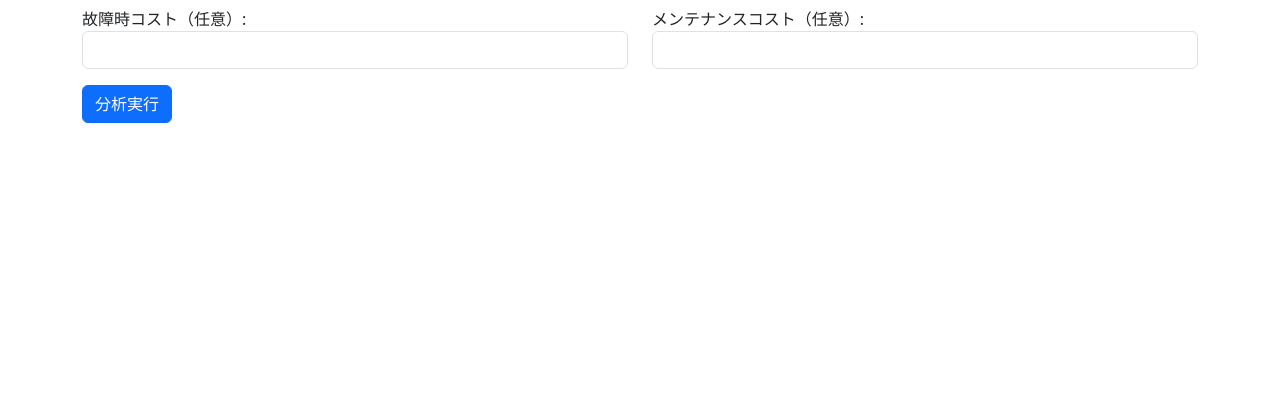
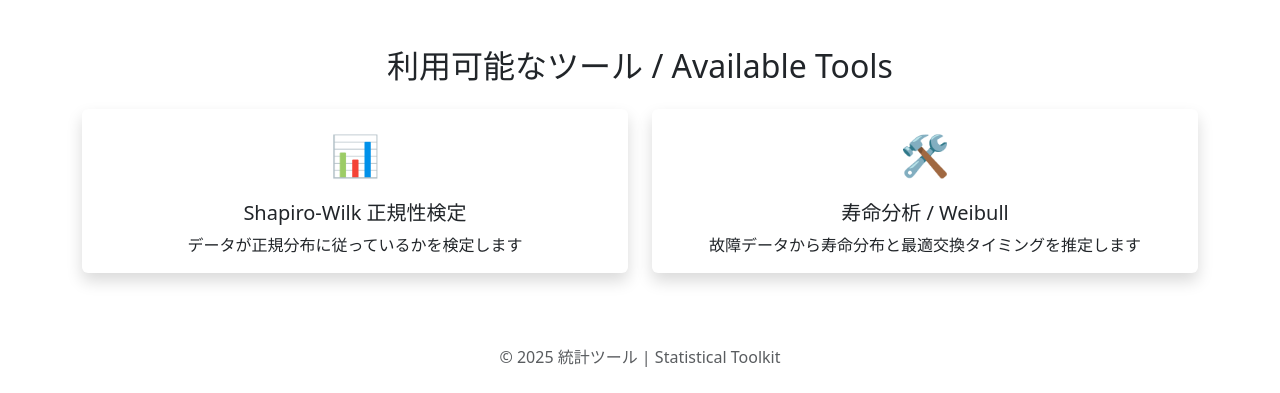
Before and after one commit to FlausK/shapiro-web, a Flask app: page /shapiro in a window 1280 px wide. Shown: the part 457-850 px from the top of the page. Before the commit the page ends 580 px from the top, so only its background shows below. Run offline with Flask 3, Linux system fonts and the light colour scheme.

Commit message:
new template

```diff
--- a/templates/shapiro.html
+++ b/templates/shapiro.html
@@ -2,67 +2,82 @@
 <html lang="ja">
 <head>
   <meta charset="UTF-8">
-  <title>統計ツール - Shapiro & 寿命分析</title>
+  <meta name="viewport" content="width=device-width, initial-scale=1">
+  <title>統計ツール - Statistical Tools</title>
   <link href="https://cdn.jsdelivr.net/npm/bootstrap@5.3.0/dist/css/bootstrap.min.css" rel="stylesheet">
   <style>
-    .result-table {
-      margin-top: 20px;
-      border-collapse: collapse;
-      width: 100%;
+    .hero {
+      background: url('https://images.unsplash.com/photo-1504384764586-bb4cdc1707b0?fit=crop&w=1950&q=80') no-repeat center center;
+      background-size: cover;
+      height: 400px;
+      color: white;
+      display: flex;
+      align-items: center;
+      justify-content: center;
+      text-align: center;
     }
-    .result-table th, .result-table td {
-      border: 1px solid #ccc;
-      padding: 8px;
-      text-align: left;
+    .hero h1 {
+      font-size: 3rem;
+      font-weight: bold;
+    }
+    .category-card {
+      border: none;
+      text-align: center;
+      transition: transform 0.2s;
+    }
+    .category-card:hover {
+      transform: scale(1.05);
+    }
+    .category-icon {
+      font-size: 2.5rem;
     }
   </style>
 </head>
-<body class="container mt-4">
-  <h1 class="mb-4">Shapiro-Wilk検定 ＆ 寿命分析</h1>
+<body>
+  <nav class="navbar navbar-expand-lg navbar-dark bg-dark">
+    <div class="container">
+      <a class="navbar-brand" href="#">統計ツール</a>
+    </div>
+  </nav>
 
-  <form method="POST">
-    <h3>📊 Shapiro-Wilk 正規性検定</h3>
-    <label>数値データ（カンマ or スペース区切り）:</label>
-    <textarea name="data" class="form-control mb-3" rows="3">{{ request.form.get('data', '') }}</textarea>
+  <header class="hero">
+    <div>
+      <h1>統計ツールへようこそ</h1>
+      <p class="lead">Welcome to the Statistical Tools Hub</p>
+    </div>
+  </header>
 
-    {% if message %}
-      <div class="alert alert-warning">{{ message }}</div>
-    {% endif %}
-
-    {% if decision_label %}
-      <div class="alert alert-{{ label_color }}">{{ decision_label }}</div>
-    {% endif %}
-
-    {{ table_html | safe }}
-
-    {% if show_plot %}
-      <h5 class="mt-4">グラフ</h5>
-      <img src="/plot.png" class="img-fluid">
-    {% endif %}
-
-    <hr class="my-4">
-
-    <h3>🛠️ 寿命分析</h3>
-    <label>故障までのデータ（カンマ or スペース区切り）:</label>
-    <textarea name="lifespan_data" class="form-control mb-3" rows="3">{{ lifespan_input or '' }}</textarea>
-
-    <div class="row mb-3">
+  <div class="container mt-5">
+    <h2 class="text-center mb-4">利用可能なツール / Available Tools</h2>
+    <div class="row g-4">
       <div class="col-md-6">
-        <label>故障時コスト（任意）:</label>
-        <input type="number" name="failure_cost" class="form-control" step="any" value="{{ failure_cost or '' }}">
+        <a href="/shapiro" class="text-decoration-none">
+          <div class="card category-card shadow">
+            <div class="card-body">
+              <div class="category-icon mb-3">📊</div>
+              <h5 class="card-title">Shapiro-Wilk 正規性検定</h5>
+              <p class="card-text">データが正規分布に従っているかを検定します</p>
+            </div>
+          </div>
+        </a>
       </div>
       <div class="col-md-6">
-        <label>メンテナンスコスト（任意）:</label>
-        <input type="number" name="maint_cost" class="form-control" step="any" value="{{ maint_cost or '' }}">
+        <a href="/lifespan" class="text-decoration-none">
+          <div class="card category-card shadow">
+            <div class="card-body">
+              <div class="category-icon mb-3">🛠️</div>
+              <h5 class="card-title">寿命分析 / Weibull</h5>
+              <p class="card-text">故障データから寿命分布と最適交換タイミングを推定します</p>
+            </div>
+          </div>
+        </a>
       </div>
     </div>
+  </div>
 
-    {% if lifespan_result %}
-      <div class="alert alert-info">{{ lifespan_result }}</div>
-    {% endif %}
-
-    <button type="submit" class="btn btn-primary">分析実行</button>
-  </form>
+  <footer class="text-center text-muted py-4 mt-5">
+    &copy; 2025 統計ツール | Statistical Toolkit
+  </footer>
 
   <script src="https://cdn.jsdelivr.net/npm/bootstrap@5.3.0/dist/js/bootstrap.bundle.min.js"></script>
 </body>
```
